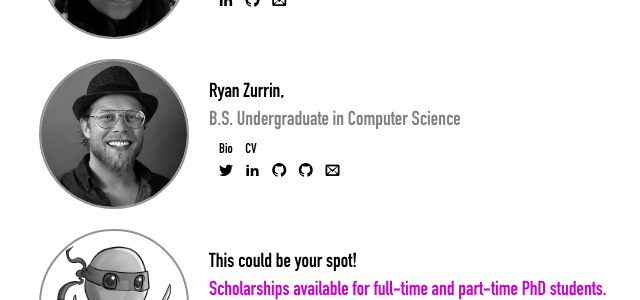
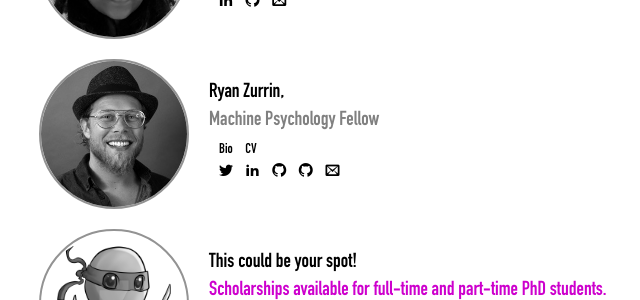
Before and after one commit to mpsych/mpsych.org, a Jekyll site: the page built from people.md, in a window 1280 px wide and 900 px high, scrolled down 1192 px. Shown: the part 149-449 px from the top of the window, without its empty margins (273-913 px from the left). Built offline with Jekyll 4.4.1, drawn with Linux system fonts in a browser that asks for light colours; some web fonts are replaced.

Commit message:
changed role of RyanZurrin

```diff
--- a/people.md
+++ b/people.md
@@ -111,7 +111,7 @@ permalink: /people
   <img src="/people/haehn.jpg">
   <div class="caption">
     Ryan Zurrin,<br>
-    <span class="role">B.S. Undergraduate in Computer Science</span><br>
+    <span class="role">Machine Psychology Fellow</span><br>
     <span class="links">
       <a class="cleanlink" href="/people/zurrin/bio.txt">Bio</a>
       <a class="cleanlink" href="/people/zurrin/cv.pdf">CV</a>
```
